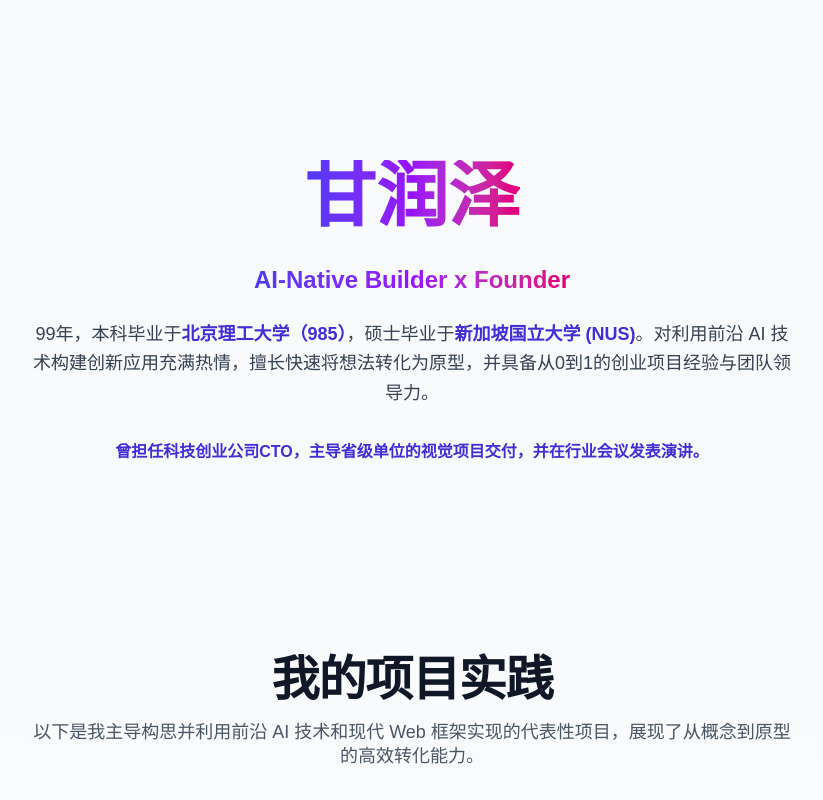
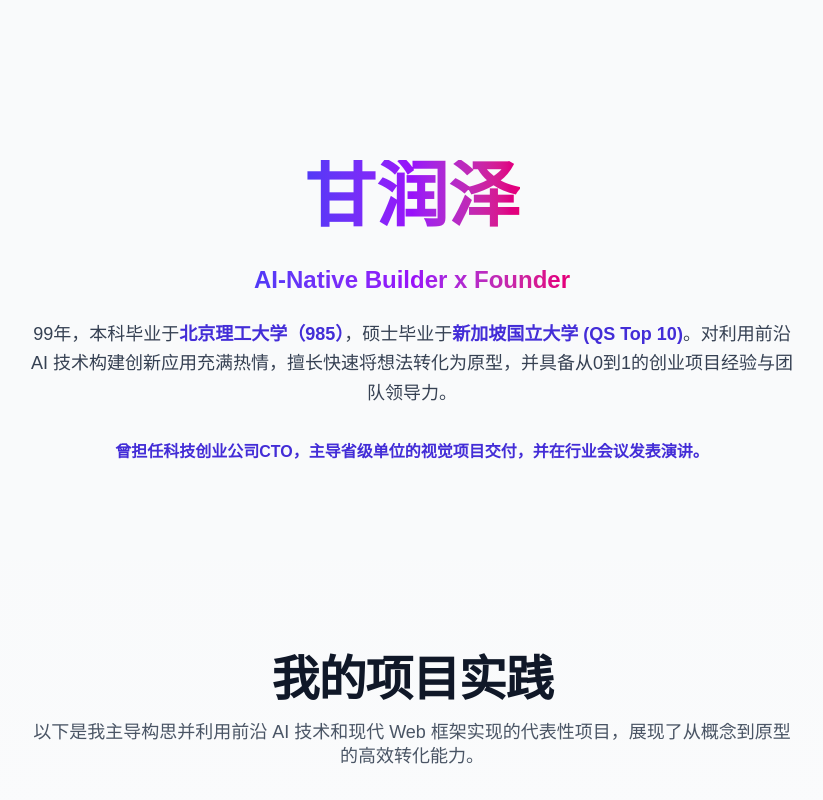
Before and after one commit to GSSfearless/portfolio, a Next.js app: page / in a window 1280 px wide. Shown: the top 800 px of the page, without its empty margins (228-1051 px from the left). Built offline with nearby package versions, Linux system fonts and the light colour scheme.

Commit message:
QS added

```diff
--- a/src/app/page.tsx
+++ b/src/app/page.tsx
@@ -76,7 +76,7 @@ export default function Home() {
             rel="noopener noreferrer"
             className="font-bold text-indigo-700 hover:text-indigo-500 transition-colors duration-200"
           >
-            新加坡国立大学 (NUS)
+            新加坡国立大学 (QS Top 10)
           </a>。对利用前沿 AI 技术构建创新应用充满热情，擅长快速将想法转化为原型，并具备从0到1的创业项目经验与团队领导力。
         </motion.p>
         <motion.p
```
